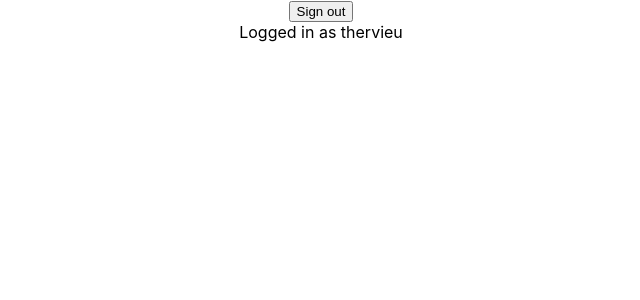
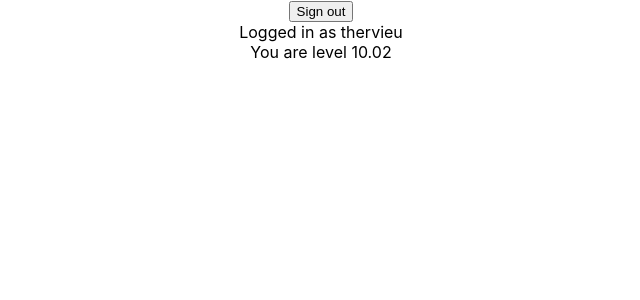
Before and after one commit to thervieu/42diploma, a React (Create React App) app in the folder front_react/: page / in a window 1280 px wide. Both pictures are taken after a click on the button "Sign in". Shown: the top 300 px of the page, without its empty margins (319-959 px from the left). Built offline with nearby package versions, Linux system fonts and the light colour scheme.

Commit message:
another useless component

```diff
--- a/front_react/src/App.css
+++ b/front_react/src/App.css
@@ -14,7 +14,7 @@
 }
 
 .App-header {
-  background-color: #282c34;
+  background-color: #10244b;
   min-height: 100vh;
   display: flex;
   flex-direction: column;
--- a/front_react/src/App.js
+++ b/front_react/src/App.js
@@ -1,12 +1,13 @@
 import './App.css';
 import { useState } from 'react'
 import Header from './components/Header.js'
+import UserComponent from './components/User.js'
 
 export class User {
-  constructor(id, name)
-  {
+  constructor(id, name, xp) {
     this.id = id;
     this.name = name;
+    this.xp = xp
   }
 }
 
@@ -15,10 +16,13 @@ function App() {
 
   return (
     <div className="App">
-      <Header user={user} setUser={setUser}/>
-      {user === null ? <div>Logged off</div>
-      : <div>Logged in as {user.name}</div>
-    }
+      <Header user={user} setUser={setUser} />
+      {user === null ? <div>Please Sign in using the top right button (42Auth).</div>
+        :
+        <div>
+          <UserComponent user={user} />
+        </div>
+      }
     </div>
   );
 }
--- a/front_react/src/components/Header.js
+++ b/front_react/src/components/Header.js
@@ -4,6 +4,6 @@ export default function Header(props) {
     const user = props.user;
 
     if (user === null)
-        return <button onClick={() => props.setUser(new User(1, 'thervieu'))}>Sign in</button>
+        return <button onClick={() => props.setUser(new User('1', 'thervieu', '10.02'))}>Sign in</button>
     return <button onClick={() => props.setUser(null)}>Sign out</button>
 }
--- /dev/null
+++ b/front_react/src/components/User.js
@@ -0,0 +1,11 @@
+import { User } from '../App'
+
+export default function UserComponent(props) {
+    const user = props.user;
+
+    return (
+    <div>
+        <div>Logged in as {user.name}</div>
+        <div>You are level {user.xp}</div>
+    </div> );
+}
```
